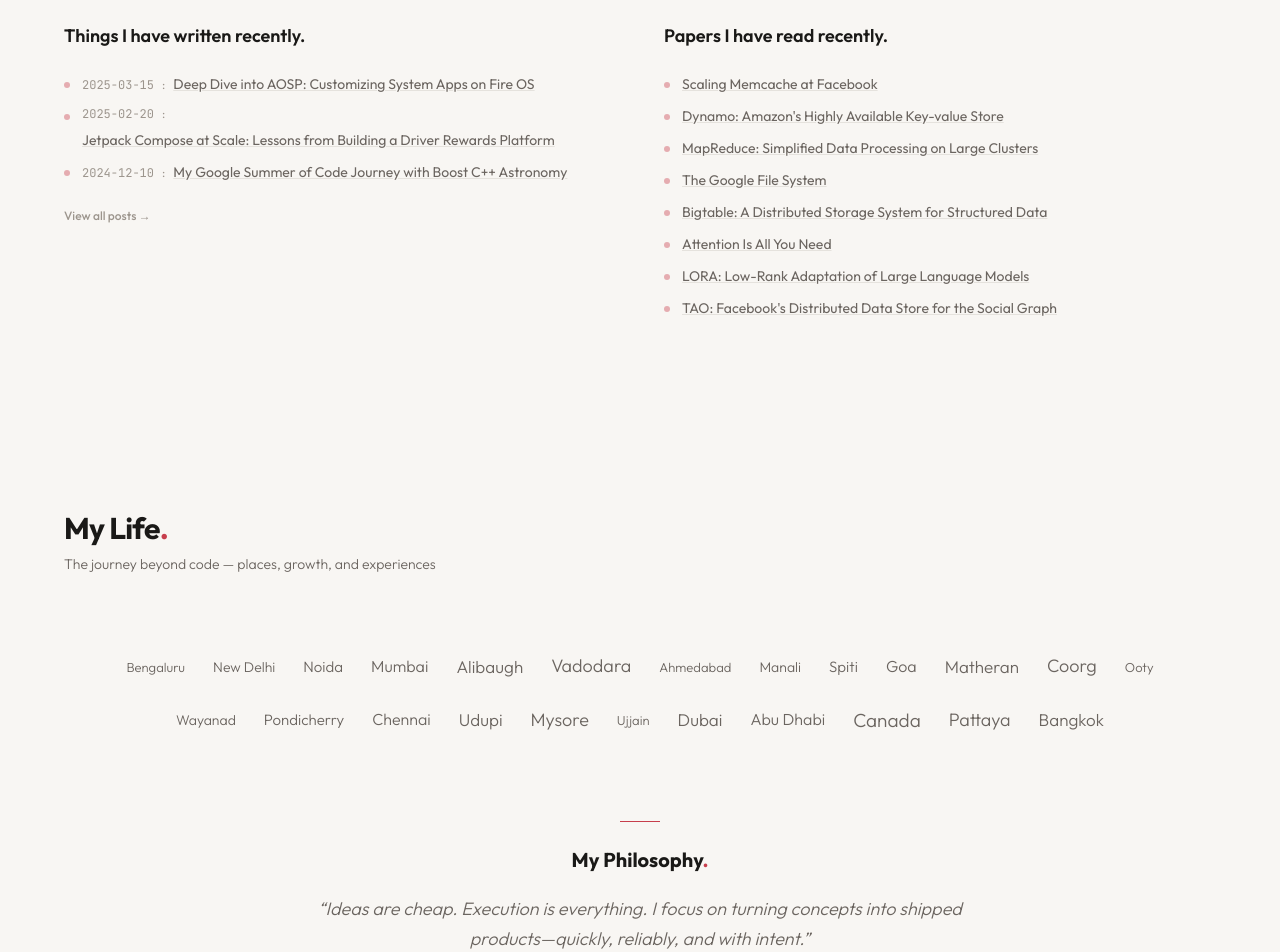
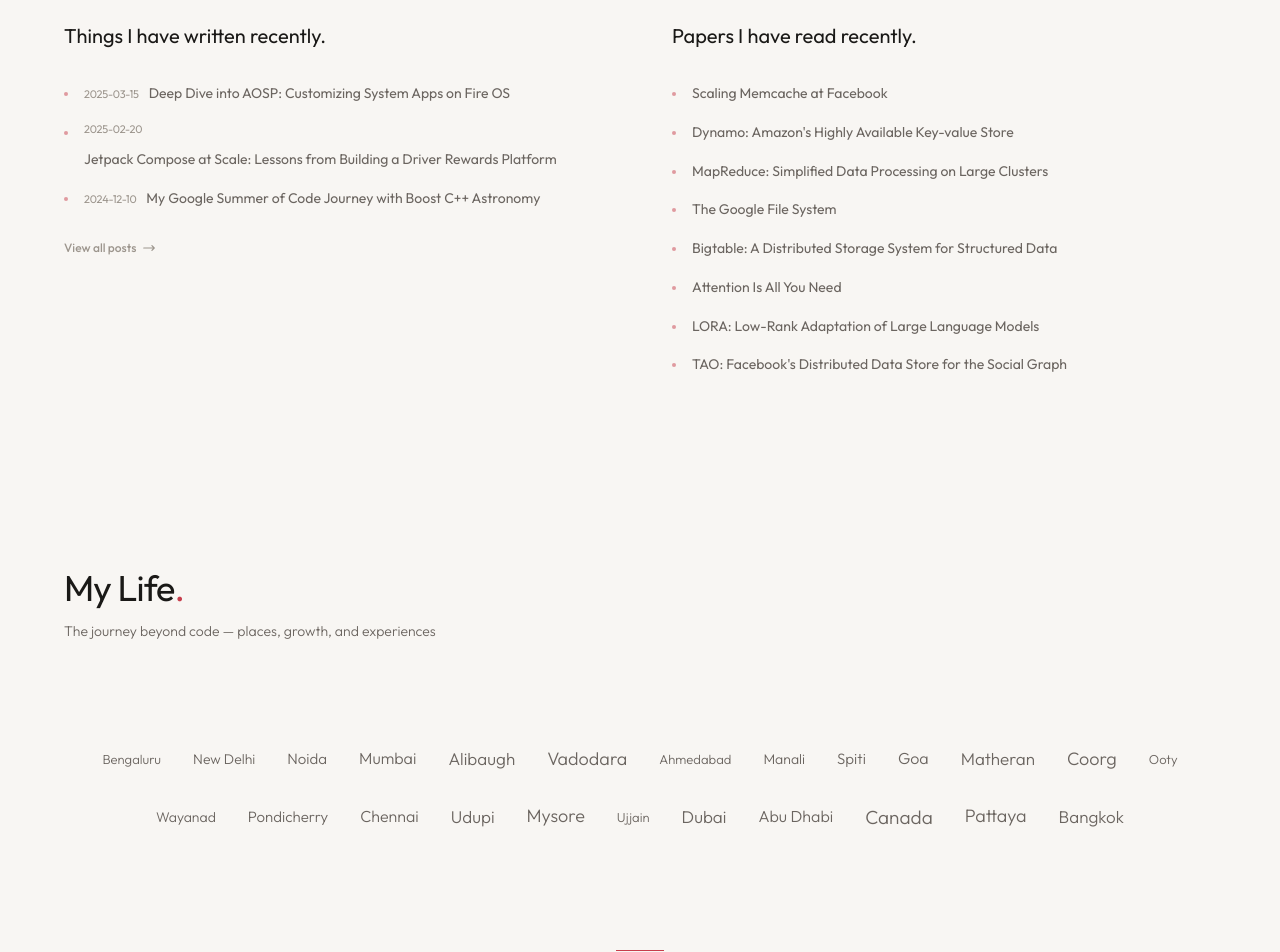
Before and after one commit to Zyro9922/portfolio, a Next.js app: page / in a window 1280 px wide. Shown: the part 900-1852 px from the top of the page. Built offline with nearby package versions, Linux system fonts and the light colour scheme.

Commit message:
Polish remaining sections: Projects, RecentWork, Skills, OpenSource, MyLife
- Improve card hover states and transitions
- Refine typography and spacing
- Update SharedComponents with design system tokens

```diff
--- a/src/components/sections/MyLife.tsx
+++ b/src/components/sections/MyLife.tsx
@@ -16,81 +16,85 @@ export function MyLife() {
         subtitle="The journey beyond code — places, growth, and experiences"
       />
 
-      {/* Abstract pin cloud */}
       <motion.div
         initial={{ opacity: 0 }}
         whileInView={{ opacity: 1 }}
         viewport={{ once: true }}
         transition={{ duration: 0.8 }}
-        className="flex flex-wrap items-center justify-center gap-x-1 gap-y-3 py-10 px-4"
+        className="flex flex-wrap items-center justify-center gap-x-2 gap-y-4 py-12 px-4"
       >
         {travelLocations.map((loc, idx) => (
           <motion.button
             key={loc.id}
-            initial={{ opacity: 0, y: 10 }}
+            initial={{ opacity: 0, y: 12 }}
             whileInView={{ opacity: 1, y: 0 }}
             viewport={{ once: true }}
-            transition={{ delay: idx * 0.03, duration: 0.4 }}
+            transition={{ delay: idx * 0.025, duration: 0.4, ease: [0.16, 1, 0.3, 1] }}
             onClick={() => setSelectedLocation(loc)}
-            className="group relative px-3 py-1.5 cursor-pointer"
+            className="group relative px-3 py-1.5 cursor-pointer btn-press"
           >
             <span
-              className="text-text-muted group-hover:text-accent transition-colors duration-300 font-light"
+              className="text-text-muted group-hover:text-accent transition-colors duration-300 font-[var(--font-body)] font-light"
               style={{
                 fontSize: `${loc.country === "India" ? 13 + ((idx * 7) % 6) : 16 + ((idx * 3) % 4)}px`,
               }}
             >
               {loc.city}
             </span>
-            <span className="absolute -left-1 top-1/2 -translate-y-1/2 w-1 h-1 rounded-full bg-accent/40 opacity-0 group-hover:opacity-100 transition-opacity" />
+            <span className="absolute -left-1 top-1/2 -translate-y-1/2 w-1 h-1 rounded-full bg-accent opacity-0 group-hover:opacity-100 transition-opacity duration-300" />
           </motion.button>
         ))}
       </motion.div>
 
-      {/* Location Modal */}
       <AnimatePresence>
         {selectedLocation && (
           <motion.div
             initial={{ opacity: 0 }}
             animate={{ opacity: 1 }}
             exit={{ opacity: 0 }}
-            className="fixed inset-0 z-[60] flex items-center justify-center p-6 bg-black/20 backdrop-blur-sm"
+            transition={{ duration: 0.2 }}
+            className="fixed inset-0 z-[60] flex items-center justify-center p-6 bg-black/15 backdrop-blur-sm"
             onClick={() => setSelectedLocation(null)}
           >
             <motion.div
-              initial={{ scale: 0.95, y: 10 }}
-              animate={{ scale: 1, y: 0 }}
-              exit={{ scale: 0.95, y: 10 }}
+              initial={{ scale: 0.95, opacity: 0, y: 12 }}
+              animate={{ scale: 1, opacity: 1, y: 0 }}
+              exit={{ scale: 0.95, opacity: 0, y: 12 }}
+              transition={{ duration: 0.3, ease: [0.16, 1, 0.3, 1] }}
               onClick={(e) => e.stopPropagation()}
-              className="bg-white rounded-xl p-6 max-w-sm w-full shadow-lg border border-border"
+              className="bg-white rounded-2xl p-7 max-w-sm w-full shadow-xl border border-border/50"
             >
               <div className="flex items-center justify-between mb-3">
-                <h3 className="text-base font-semibold text-text">{selectedLocation.city}</h3>
-                <button onClick={() => setSelectedLocation(null)} className="text-text-dim hover:text-text text-sm">✕</button>
+                <h3 className="font-[var(--font-display)] text-lg text-text">{selectedLocation.city}</h3>
+                <button
+                  onClick={() => setSelectedLocation(null)}
+                  className="btn-press text-text-dim hover:text-text text-sm w-7 h-7 flex items-center justify-center rounded-full hover:bg-black/5 transition-colors"
+                >
+                  ✕
+                </button>
               </div>
-              <p className="text-[11px] text-text-dim mb-2 uppercase tracking-wider font-light">{selectedLocation.country}</p>
-              <p className="text-sm text-text-muted leading-relaxed font-light">{selectedLocation.description}</p>
+              <p className="text-[10px] text-text-dim mb-3 uppercase tracking-widest font-[var(--font-mono)]">{selectedLocation.country}</p>
+              <p className="text-sm text-text-muted leading-relaxed font-[var(--font-body)] font-light">{selectedLocation.description}</p>
             </motion.div>
           </motion.div>
         )}
       </AnimatePresence>
 
-      {/* Philosophy */}
       <motion.div
-        initial={{ opacity: 0, y: 20 }}
+        initial={{ opacity: 0, y: 24 }}
         whileInView={{ opacity: 1, y: 0 }}
         viewport={{ once: true }}
-        transition={{ duration: 0.7 }}
-        className="text-center max-w-2xl mx-auto py-10"
+        transition={{ duration: 0.7, ease: [0.16, 1, 0.3, 1] }}
+        className="text-center max-w-2xl mx-auto py-16"
       >
-        <div className="w-10 h-px bg-accent mx-auto mb-6" />
-        <h3 className="text-xl font-bold text-text mb-5">
+        <div className="w-12 h-px bg-accent mx-auto mb-8" />
+        <h3 className="font-[var(--font-display)] text-2xl text-text mb-6">
           {personalNote.title}<span className="text-accent">.</span>
         </h3>
-        <p className="text-base md:text-lg text-text-muted leading-relaxed font-light italic">
+        <p className="text-base md:text-lg text-text-muted leading-[1.8] font-[var(--font-body)] font-light italic">
           &ldquo;{personalNote.content}&rdquo;
         </p>
-        <div className="w-10 h-px bg-accent mx-auto mt-6" />
+        <div className="w-12 h-px bg-accent mx-auto mt-8" />
       </motion.div>
     </AnimatedSection>
   );
--- a/src/components/sections/RecentWork.tsx
+++ b/src/components/sections/RecentWork.tsx
@@ -9,35 +9,34 @@ import { AnimatedSection } from "@/components/ui/SharedComponents";
 export function RecentWork() {
   return (
     <AnimatedSection id="recent">
-      <div className="grid grid-cols-1 md:grid-cols-2 gap-12">
-        {/* Recent Blogs */}
+      <div className="grid grid-cols-1 md:grid-cols-2 gap-16">
         <div>
           <motion.h2
-            initial={{ opacity: 0, y: 15 }}
+            initial={{ opacity: 0, y: 16 }}
             whileInView={{ opacity: 1, y: 0 }}
             viewport={{ once: true }}
-            className="text-lg font-semibold text-text mb-6"
+            transition={{ duration: 0.6, ease: [0.16, 1, 0.3, 1] }}
+            className="font-[var(--font-display)] text-xl text-text mb-8"
           >
             Things I have written recently.
           </motion.h2>
 
-          <ul className="space-y-3">
+          <ul className="space-y-4">
             {blogPosts.map((post, idx) => (
               <motion.li
                 key={post.slug}
-                initial={{ opacity: 0, x: -10 }}
+                initial={{ opacity: 0, x: -12 }}
                 whileInView={{ opacity: 1, x: 0 }}
                 viewport={{ once: true }}
-                transition={{ delay: idx * 0.05 }}
-                className="flex items-start gap-3"
+                transition={{ delay: idx * 0.06, duration: 0.5, ease: [0.16, 1, 0.3, 1] }}
+                className="flex items-start gap-4 group"
               >
-                <span className="mt-2 w-1.5 h-1.5 rounded-full bg-accent/40 flex-shrink-0" />
-                <div className="flex items-baseline gap-2 flex-wrap">
-                  <span className="text-xs text-text-dim font-mono">{post.date}</span>
-                  <span className="text-text-dim text-xs">:</span>
+                <span className="mt-2.5 w-1 h-1 rounded-full bg-accent/50 flex-shrink-0 transition-all duration-300 group-hover:bg-accent group-hover:scale-125" />
+                <div className="flex items-baseline gap-2.5 flex-wrap">
+                  <span className="text-[11px] text-text-dim font-[var(--font-mono)] tracking-tight">{post.date}</span>
                   <Link
                     href={`/blog/${post.slug}`}
-                    className="text-sm text-text-muted hover:text-accent transition-colors underline decoration-border hover:decoration-accent"
+                    className="text-sm text-text-muted hover:text-accent transition-colors duration-200 font-[var(--font-body)] leading-relaxed"
                   >
                     {post.title}
                   </Link>
@@ -50,41 +49,45 @@ export function RecentWork() {
             initial={{ opacity: 0 }}
             whileInView={{ opacity: 1 }}
             viewport={{ once: true }}
-            className="mt-5"
+            transition={{ delay: 0.3, duration: 0.5 }}
+            className="mt-6"
           >
-            <Link href="/blog" className="text-xs text-text-dim hover:text-accent transition-colors font-medium">
-              View all posts →
+            <Link href="/blog" className="inline-flex items-center gap-1.5 text-xs text-text-dim hover:text-accent transition-colors duration-200 font-medium">
+              View all posts
+              <svg className="w-3.5 h-3.5" fill="none" stroke="currentColor" viewBox="0 0 24 24">
+                <path strokeLinecap="round" strokeLinejoin="round" strokeWidth={2} d="M17 8l4 4m0 0l-4 4m4-4H3" />
+              </svg>
             </Link>
           </motion.div>
         </div>
 
-        {/* Papers Read */}
         <div>
           <motion.h2
-            initial={{ opacity: 0, y: 15 }}
+            initial={{ opacity: 0, y: 16 }}
             whileInView={{ opacity: 1, y: 0 }}
             viewport={{ once: true }}
-            className="text-lg font-semibold text-text mb-6"
+            transition={{ duration: 0.6, delay: 0.1, ease: [0.16, 1, 0.3, 1] }}
+            className="font-[var(--font-display)] text-xl text-text mb-8"
           >
             Papers I have read recently.
           </motion.h2>
 
-          <ul className="space-y-3">
+          <ul className="space-y-4">
             {papersRead.map((paper, idx) => (
               <motion.li
                 key={paper.title}
-                initial={{ opacity: 0, x: -10 }}
+                initial={{ opacity: 0, x: -12 }}
                 whileInView={{ opacity: 1, x: 0 }}
                 viewport={{ once: true }}
-                transition={{ delay: idx * 0.05 }}
-                className="flex items-start gap-3"
+                transition={{ delay: idx * 0.06, duration: 0.5, ease: [0.16, 1, 0.3, 1] }}
+                className="flex items-start gap-4 group"
               >
-                <span className="mt-2 w-1.5 h-1.5 rounded-full bg-accent/40 flex-shrink-0" />
+                <span className="mt-2.5 w-1 h-1 rounded-full bg-accent/50 flex-shrink-0 transition-all duration-300 group-hover:bg-accent group-hover:scale-125" />
                 <a
                   href={paper.url}
                   target="_blank"
                   rel="noopener noreferrer"
-                  className="text-sm text-text-muted hover:text-accent transition-colors underline decoration-border hover:decoration-accent"
+                  className="text-sm text-text-muted hover:text-accent transition-colors duration-200 font-[var(--font-body)] leading-relaxed"
                 >
                   {paper.title}
                 </a>
--- a/src/components/ui/SharedComponents.tsx
+++ b/src/components/ui/SharedComponents.tsx
@@ -11,17 +11,17 @@ interface SectionHeadingProps {
 export function SectionHeading({ title, subtitle }: SectionHeadingProps) {
   return (
     <motion.div
-      initial={{ opacity: 0, y: 20 }}
+      initial={{ opacity: 0, y: 24 }}
       whileInView={{ opacity: 1, y: 0 }}
       viewport={{ once: true, margin: "-100px" }}
-      transition={{ duration: 0.6, ease: [0.16, 1, 0.3, 1] }}
-      className="mb-8"
+      transition={{ duration: 0.7, ease: [0.16, 1, 0.3, 1] }}
+      className="mb-12"
     >
-      <h2 className="text-2xl md:text-3xl font-bold tracking-tight text-text">
+      <h2 className="font-[var(--font-display)] text-3xl md:text-4xl tracking-tight text-text">
         {title}<span className="text-accent">.</span>
       </h2>
       {subtitle && (
-        <p className="text-text-muted text-sm mt-2 max-w-lg font-light">{subtitle}</p>
+        <p className="text-text-muted text-sm mt-3 max-w-lg font-[var(--font-body)] font-light leading-relaxed">{subtitle}</p>
       )}
     </motion.div>
   );
@@ -57,9 +57,9 @@ interface GlowCardProps {
 export function GlowCard({ children, className = "" }: GlowCardProps) {
   return (
     <motion.div
-      whileHover={{ y: -2 }}
-      transition={{ duration: 0.3 }}
-      className={`rounded-xl border border-border bg-bg-card p-6 card-hover ${className}`}
+      whileHover={{ y: -3 }}
+      transition={{ duration: 0.25, ease: [0.16, 1, 0.3, 1] }}
+      className={`rounded-2xl border border-border bg-bg-card p-6 card-hover ${className}`}
     >
       {children}
     </motion.div>
```
Also changed, not shown: src/components/sections/OpenSource.tsx (+13 -14 lines), src/components/sections/Projects.tsx (+19 -12 lines), src/components/sections/Skills.tsx (+13 -9 lines).
